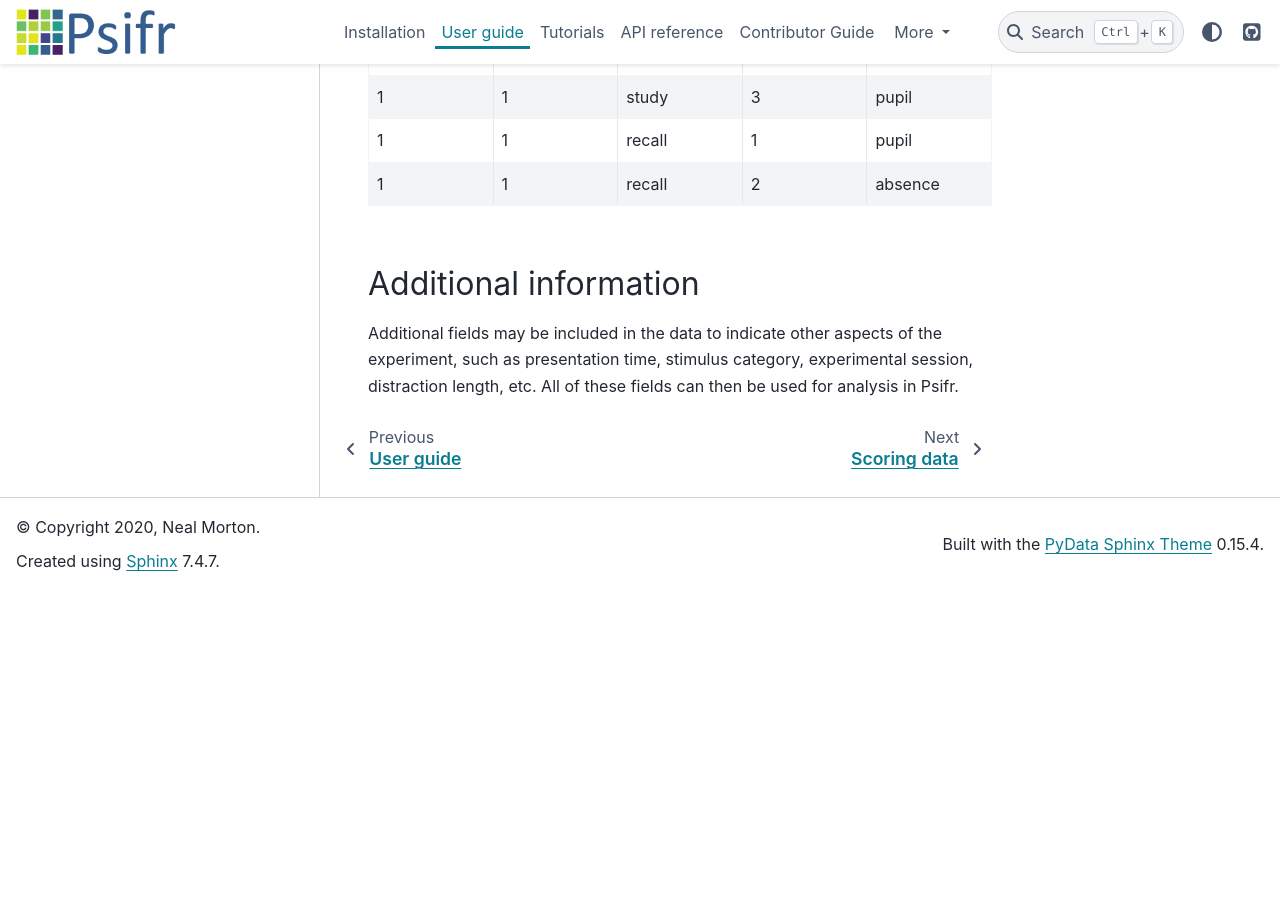
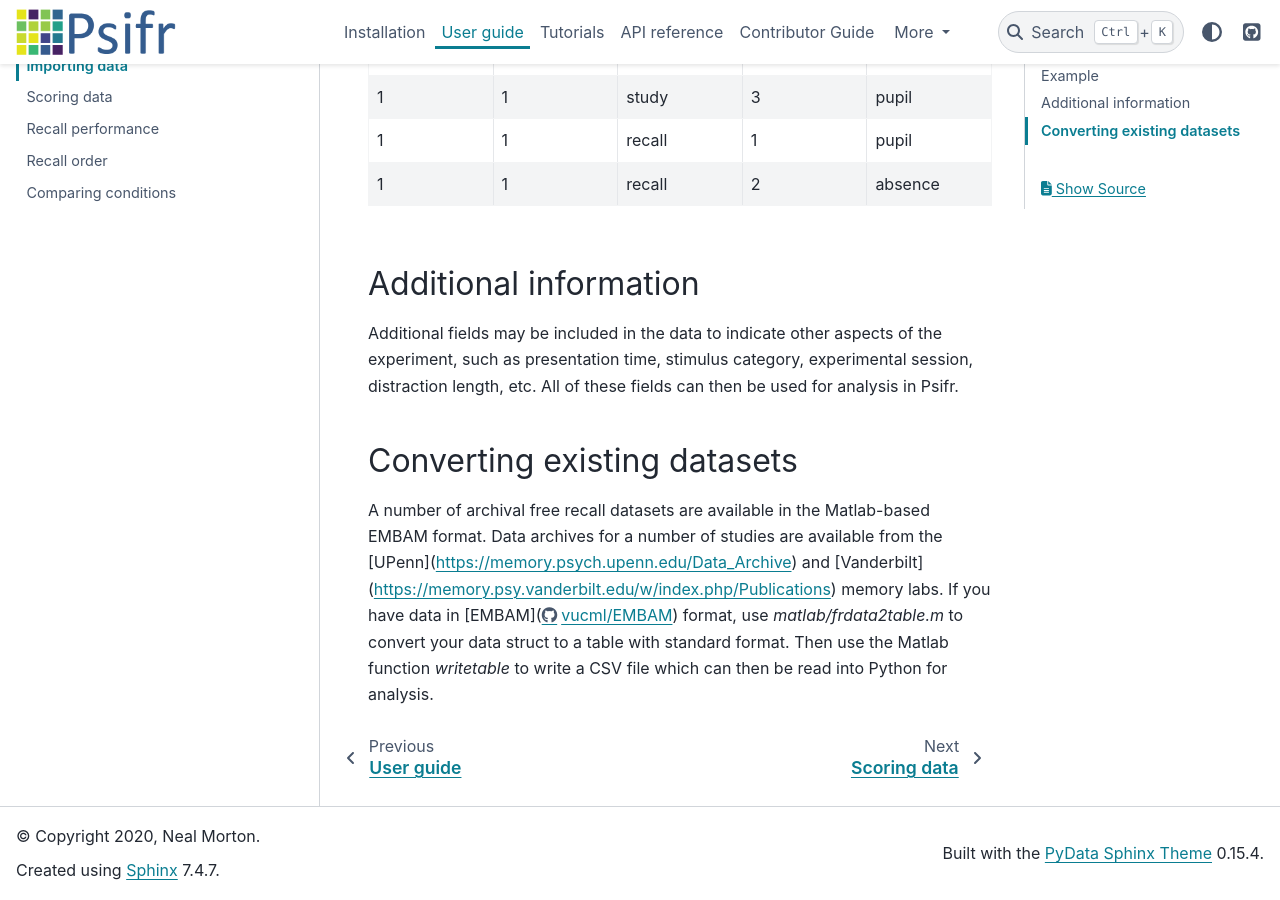
Before and after one commit to mortonne/psifr, a Sphinx documentation site: the page built from docs/guide/import.rst, in a window 1280 px wide and 900 px high, scrolled down 1402 px. Built offline with Sphinx 7.4.7 and the PyData theme 0.15.4, drawn with Linux system fonts in a browser that asks for light colours; before the commit the page ends 1993 px from its top, so only the background shows below that.

Commit message:
docs: add note about converting datasets
Added section on converting existing datasets from EMBAM format to standard format.

```diff
--- a/docs/guide/import.rst
+++ b/docs/guide/import.rst
@@ -69,3 +69,11 @@
 aspects of the experiment, such as presentation time, stimulus
 category, experimental session, distraction length, etc. All of
 these fields can then be used for analysis in Psifr.
+
+Converting existing datasets
+----------------------------
+
+A number of archival free recall datasets are available in the Matlab-based EMBAM format.
+Data archives for a number of studies are available from the [UPenn](https://memory.psych.upenn.edu/Data_Archive) and [Vanderbilt](https://memory.psy.vanderbilt.edu/w/index.php/Publications) memory labs.
+If you have data in [EMBAM](https://github.com/vucml/EMBAM) format, use `matlab/frdata2table.m` to convert your data struct to a table with standard format.
+Then use the Matlab function `writetable` to write a CSV file which can then be read into Python for analysis.
```
